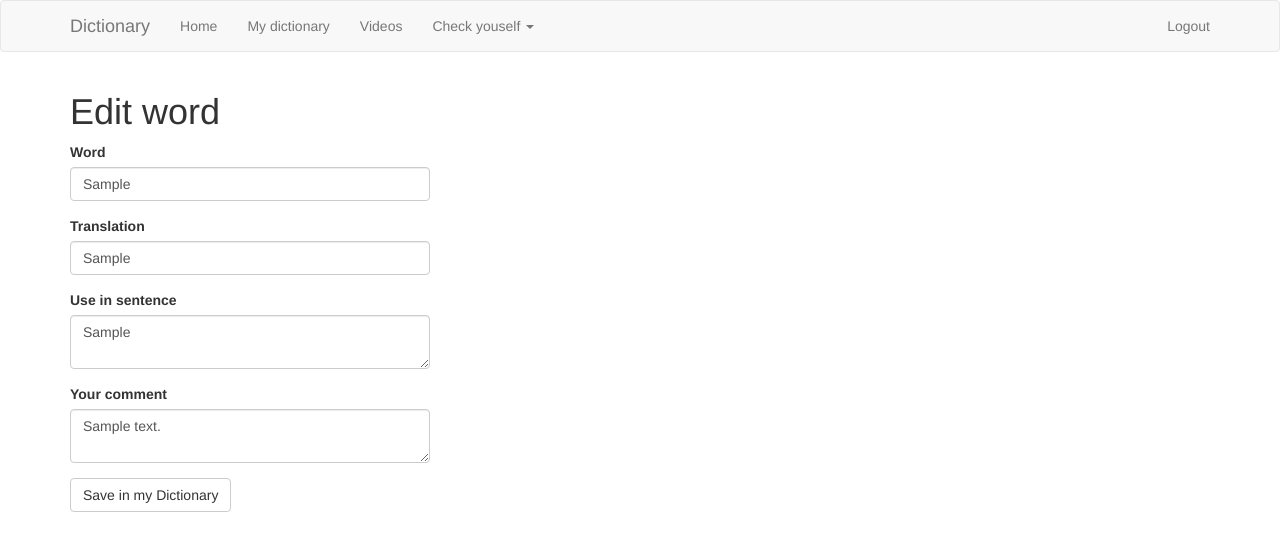
After one commit to jerrye24/dictionary, a Flask app: page /edit_word/1 in a window 1280 px wide. The commit adds this page. Shown: the top 551 px of the page. Run offline with Flask 2, Linux system fonts and the light colour scheme; a user stored in the database is signed in; tables that the repository leaves empty hold one stand-in row (values such as "Sample post"); some libraries are stand-ins or nearby versions.

Commit message:
add edit word in my dictionary

```diff
--- a/app/main/forms.py
+++ b/app/main/forms.py
@@ -17,4 +17,12 @@ class TranslationForm(FlaskForm):
 
 class SearchWordForm(FlaskForm):
     search_word = StringField('Search word', validators=[DataRequired()])
-    search = SubmitField('Go')
+    submit = SubmitField('Go')
+
+
+class EditWordForm(FlaskForm):
+    word = StringField('Word', validators=[DataRequired()])
+    translate = StringField('Translation', validators=[DataRequired()])
+    sentence = TextAreaField('Use in sentence')
+    comment = TextAreaField('Your comment')
+    submit = SubmitField('Save in my Dictionary')
--- a/app/main/routes.py
+++ b/app/main/routes.py
@@ -1,7 +1,7 @@
 from app import db, VIDEO_DIR
 from app.main import bp
 from flask import render_template, url_for, redirect, request, flash, jsonify
-from app.main.forms import TranslationForm
+from app.main.forms import TranslationForm, EditWordForm
 from flask_login import current_user, login_required
 from app.models import User, Word
 from config import Config
@@ -61,3 +61,24 @@ def check_youself(word_count):
         word_count = len(user_word_list)
     word_list = random.sample(user_word_list, word_count)
     return render_template('check_youself.html',title='Check Youself', word_list=word_list)
+
+
+@bp.route('/edit_word/<int:id>', methods=['GET', 'POST'])
+@login_required
+def edit_word(id):
+    word = Word.query.get(id)
+    form = EditWordForm()
+    if form.validate_on_submit():
+        word.word = form.word.data
+        word.translate = form.translate.data.lower()
+        word.sentence = form.sentence.data
+        word.comment = form.comment.data
+        db.session.commit()
+        flash('Word in your Dictionary update')
+        return redirect(url_for('main.my_dictionary', letter='A'))
+    elif request.method == 'GET':
+        form.word.data = word.word
+        form.translate.data = word.translate
+        form.sentence.data = word.sentence
+        form.comment.data = word.comment
+        return render_template('edit_word.html', title='Edit Word', form=form)
--- a/app/templates/base.html
+++ b/app/templates/base.html
@@ -64,11 +64,13 @@
             });
         }
 
-        function check_youself(hidden_elem, check_elem, button) {
+        function change_button_icon(hidden_elem, check_elem, button) {
             var hidden_word = $(hidden_elem).val()
             var check_word = $(check_elem).val()
             if (hidden_word == check_word) {
                 $(button + ' span').removeClass().addClass('glyphicon glyphicon-ok');
+            } else if (check_word == '') {
+                $(button + ' span').removeClass().addClass('glyphicon glyphicon-question-sign');
             } else {
                 $(button + ' span').removeClass().addClass('glyphicon glyphicon-remove');
             }
--- /dev/null
+++ b/app/templates/edit_word.html
@@ -0,0 +1,11 @@
+{% extends 'base.html' %}
+{% import 'bootstrap/wtf.html' as wtf %}
+
+{% block app_content %}
+    <h1>Edit word</h1>
+    <div class="row">
+        <div class="col-md-4">
+            {{ wtf.quick_form(form) }}
+        </div>
+    </div>
+{% endblock %}
--- a/app/templates/my_dictionary.html
+++ b/app/templates/my_dictionary.html
@@ -19,11 +19,11 @@
             <th></th>
         </tr>
         {% for word in my_words %}
-        <tr>
+        <tr onclick="location.href = `{{url_for('main.edit_word', id=word.id)}}`">
             <td class="text-info">{{ word.word }}</td>
             <td>{{ word.translate }}</td>
-            <td>{% if word.sentence %}{{ word.sentence }}{% else %}<a href="" class="btn btn-default btn-xs">Add</a>{% endif %}</td>
-            <td>{% if word.comment %}{{ word.comment }}{% else %}<a href="" class="btn btn-default btn-xs">Add</a>{% endif %}</td>
+            <td>{% if word.sentence %}{{ word.sentence }}{% else %}{% endif %}</td>
+            <td>{% if word.comment %}{{ word.comment }}{% else %}{% endif %}</td>
             <td><a href="{{ url_for('main.delete_word', id=word.id) }}" class="btn btn-danger btn-xs">Del</a></td>
         </tr>
         {% endfor %}
```
Also changed, not shown: app/templates/check_youself.html (+8 -2 lines).
